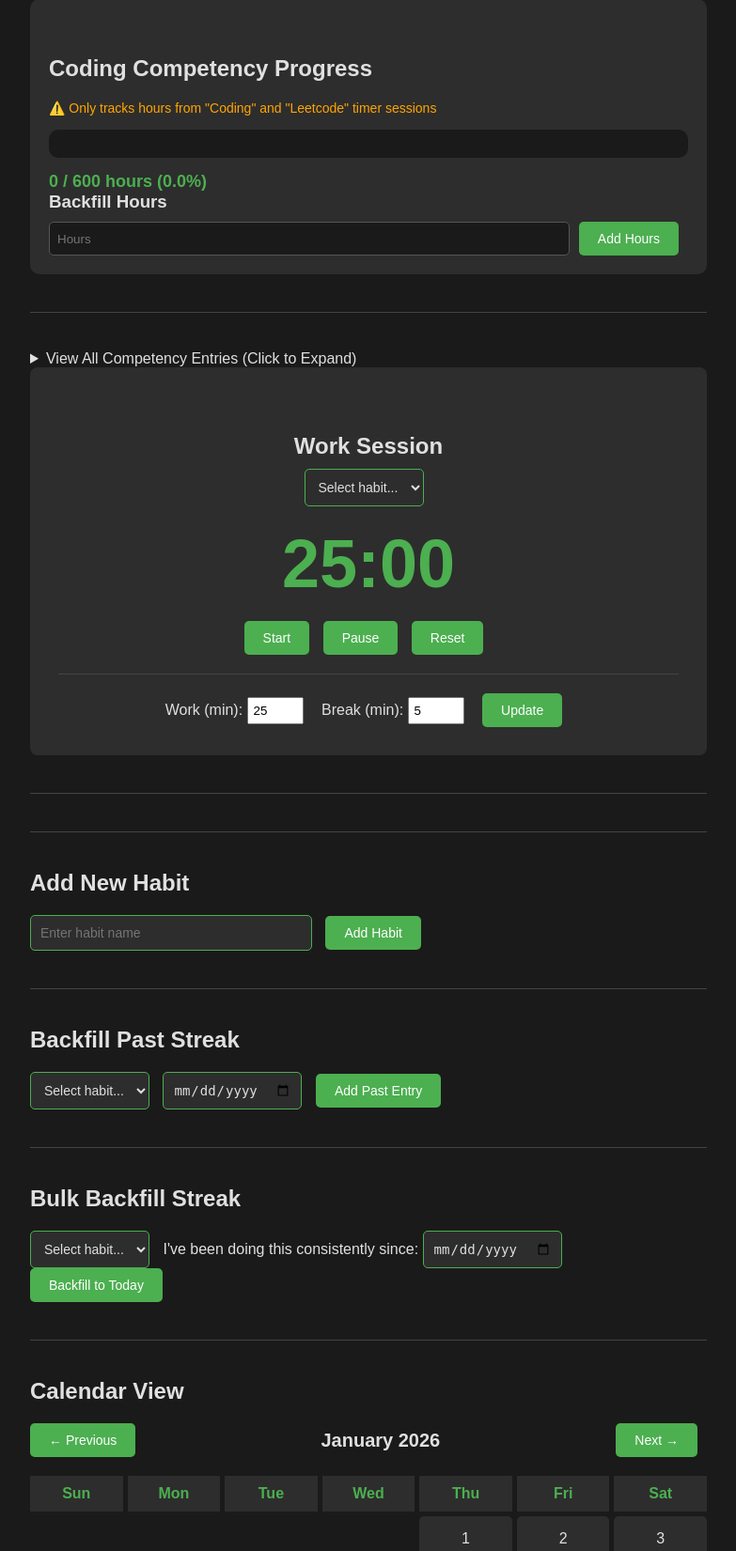
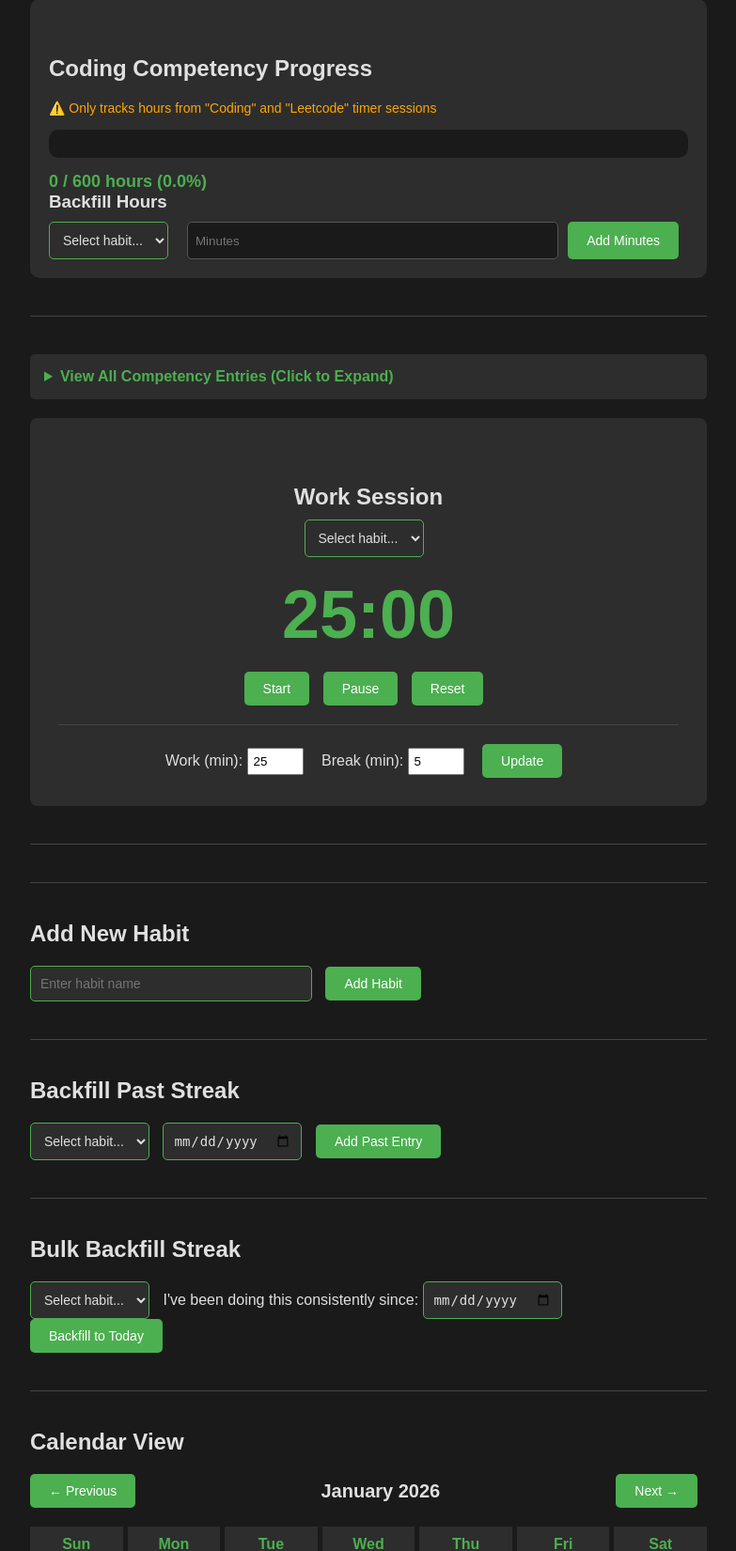
Before and after one commit to cliang100/Habit-tracker, a Flask app: page / in a window 1280 px wide. Shown: the part 108-1759 px from the top of the page at 94% size, without its empty margins (248-1031 px from the left). Run offline with Flask 3, Linux system fonts and the light colour scheme; data that the repository does not hold is empty.

Commit message:
Add competency entry management and fix backfill to sync both tables

```diff
--- a/app.py
+++ b/app.py
@@ -78,6 +78,11 @@ def home():
     c.execute("SELECT SUM(hours) FROM competency_hours")
     total_hours = c.fetchone()[0] or 0
 
+    # Get all competency entries for display
+    c.execute("SELECT id, date, hours, source, habit_name FROM competency_hours ORDER BY date DESC")
+    competency_entries = [{'id': row[0], 'date': row[1], 'hours': row[2], 'source': row[3], 'habit_name': row[4]}
+                          for row in c.fetchall()]
+
     habit_data = []
     for habit in habits:
         streak = get_streak(habit)
@@ -94,7 +99,8 @@ def home():
         })
 
     conn.close()
-    return render_template('index.html', habits=habit_data, total_hours=round(total_hours, 2))
+    return render_template('index.html', habits=habit_data, total_hours=round(total_hours, 2),
+                           competency_entries=competency_entries)
 
 @app.route('/complete/<habit_name>', methods=['POST'])
 def complete(habit_name):
@@ -175,14 +181,46 @@ def bulk_backfill():
 
 @app.route('/add_competency_hours', methods=['POST'])
 def add_competency_hours():
-    hours = float(request.form['hours'])
-    source = request.form.get('source', 'Manual')
+    habit_name = request.form['habit_name']
+    minutes = int(request.form['minutes'])
+    hours = minutes / 60
     today = str(date.today())
 
     conn = sqlite3.connect('habits.db')
     c = conn.cursor()
-    c.execute("INSERT INTO competency_hours (date, hours, source) VALUES (?, ?, ?)",
-               (today, hours, source))
+
+    # Add to competency_hours table
+    c.execute("INSERT INTO competency_hours (date, hours, source, habit_name) VALUES (?, ?, ?, ?)",
+               (today, hours, 'Manual', habit_name))
+
+    # Also add to habit_time table so "Time: Xh" updates
+    c.execute("INSERT INTO habit_time (habit_name, date, minutes) VALUES (?, ?, ?)",
+              (habit_name, today, minutes))
+
+    conn.commit()
+    conn.close()
+    return redirect(url_for('home'))
+
+@app.route('/delete_competency/<int:entry_id>', methods=['POST'])
+def delete_competency(entry_id):
+    conn = sqlite3.connect('habits.db')
+    c = conn.cursor()
+
+    # Get the date and habit_name before deleting
+    c.execute("SELECT date, habit_name, hours FROM competency_hours WHERE id = ?", (entry_id,))
+    entry = c.fetchone()
+
+    if entry:
+        date_str, habit_name, hours = entry
+        minutes = int(hours * 60)
+
+        # Delete from competency_hours
+        c.execute("DELETE FROM competency_hours WHERE id = ?", (entry_id,))
+
+        # Also delete matching entry from habit_time
+        c.execute("DELETE FROM habit_time WHERE habit_name = ? AND date = ? AND minutes = ?",
+                  (habit_name, date_str, minutes))
+
     conn.commit()
     conn.close()
     return redirect(url_for('home'))
@@ -200,11 +238,11 @@ def log_habit_time():
     c.execute("INSERT INTO habit_time (habit_name, date, minutes) VALUES (?, ?, ?)",
               (habit_name, today, minutes))
 
-    # If Coding or Leetcode, also log to competency hours
+    # If Coding or Leetcode, also log to competency hours WITH habit_name
     if habit_name in ['Coding', 'Leetcode']:
         hours = minutes / 60
-        c.execute("INSERT INTO competency_hours (date, hours, source) VALUES (?, ?, ?)",
-                  (today, hours, 'Timer'))
+        c.execute("INSERT INTO competency_hours (date, hours, source, habit_name) VALUES (?, ?, ?, ?)",
+                  (today, hours, 'Timer', habit_name))
 
     conn.commit()
     conn.close()
--- a/static/style.css
+++ b/static/style.css
@@ -289,3 +289,40 @@ input[type="date"] {
     background-color: #1a1a1a;
     color: #e0e0e0;
 }
+
+details {
+    margin: 20px 0;
+    background-color: #2d2d2d;
+    padding: 15px;
+    border-radius: 5px;
+}
+
+summary {
+    cursor: pointer;
+    font-weight: bold;
+    color: #4CAF50;
+}
+
+.entry-table {
+    width: 100%;
+    margin-top: 15px;
+    border-collapse: collapse;
+}
+
+.entry-table th {
+    background-color: #1a1a1a;
+    padding: 10px;
+    text-align: left;
+    color: #4CAF50;
+}
+
+.entry-table td {
+    padding: 8px;
+    border-bottom: 1px solid #444;
+}
+
+.delete-btn-small {
+    background-color: #f44336;
+    padding: 5px 10px;
+    font-size: 12px;
+}
--- a/templates/index.html
+++ b/templates/index.html
@@ -17,8 +17,13 @@
 
         <h3>Backfill Hours</h3>
         <form action="/add_competency_hours" method="POST" class="backfill-hours-form">
-            <input type="number" name="hours" step="0.5" placeholder="Hours" required>
-            <button type="submit">Add Hours</button>
+            <select name="habit_name" required>
+                <option value="">Select habit...</option>
+                <option value="Coding">Coding</option>
+                <option value="Leetcode">Leetcode</option>
+            </select>
+            <input type="number" name="minutes" step="1" placeholder="Minutes" required>
+            <button type="submit">Add Minutes</button>
         </form>
     </div>
     <hr>
@@ -28,6 +33,7 @@
         <table class="entry-table">
             <tr>
                 <th>Date</th>
+                <th>Habit</th>
                 <th>Hours</th>
                 <th>Source</th>
                 <th>Action</th>
@@ -35,7 +41,8 @@
             {% for entry in competency_entries %}
             <tr>
                 <td>{{ entry.date }}</td>
-                <td>{{ entry.hours }}</td>
+                <td>{{ entry.habit_name or 'N/A' }}</td>
+                <td>{{ "%.2f"|format(entry.hours) }}</td>
                 <td>{{ entry.source }}</td>
                 <td>
                     <form action="/delete_competency/{{ entry.id }}" method="POST" style="display:inline;">
```
Also changed, not shown: README.md, 1 other file.
